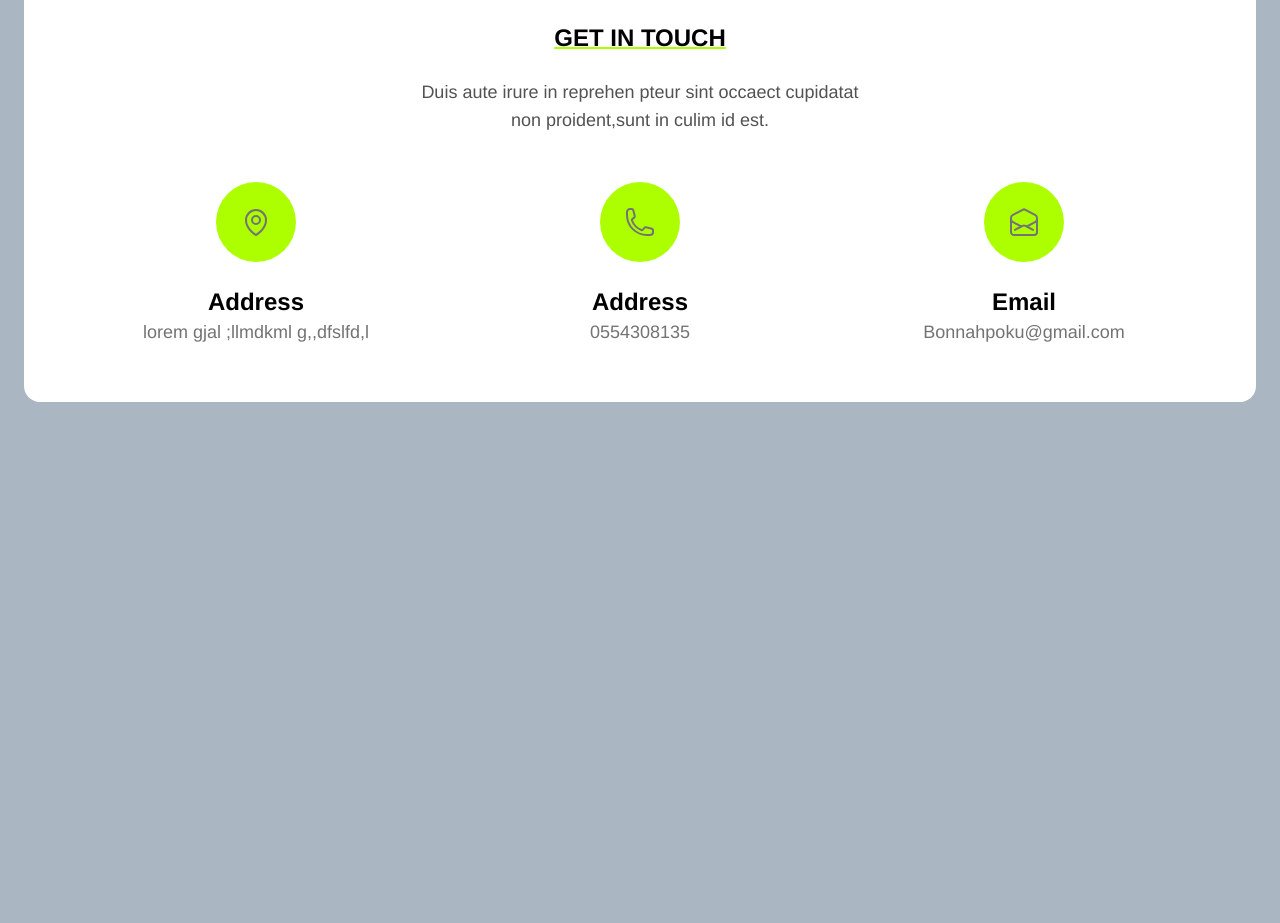
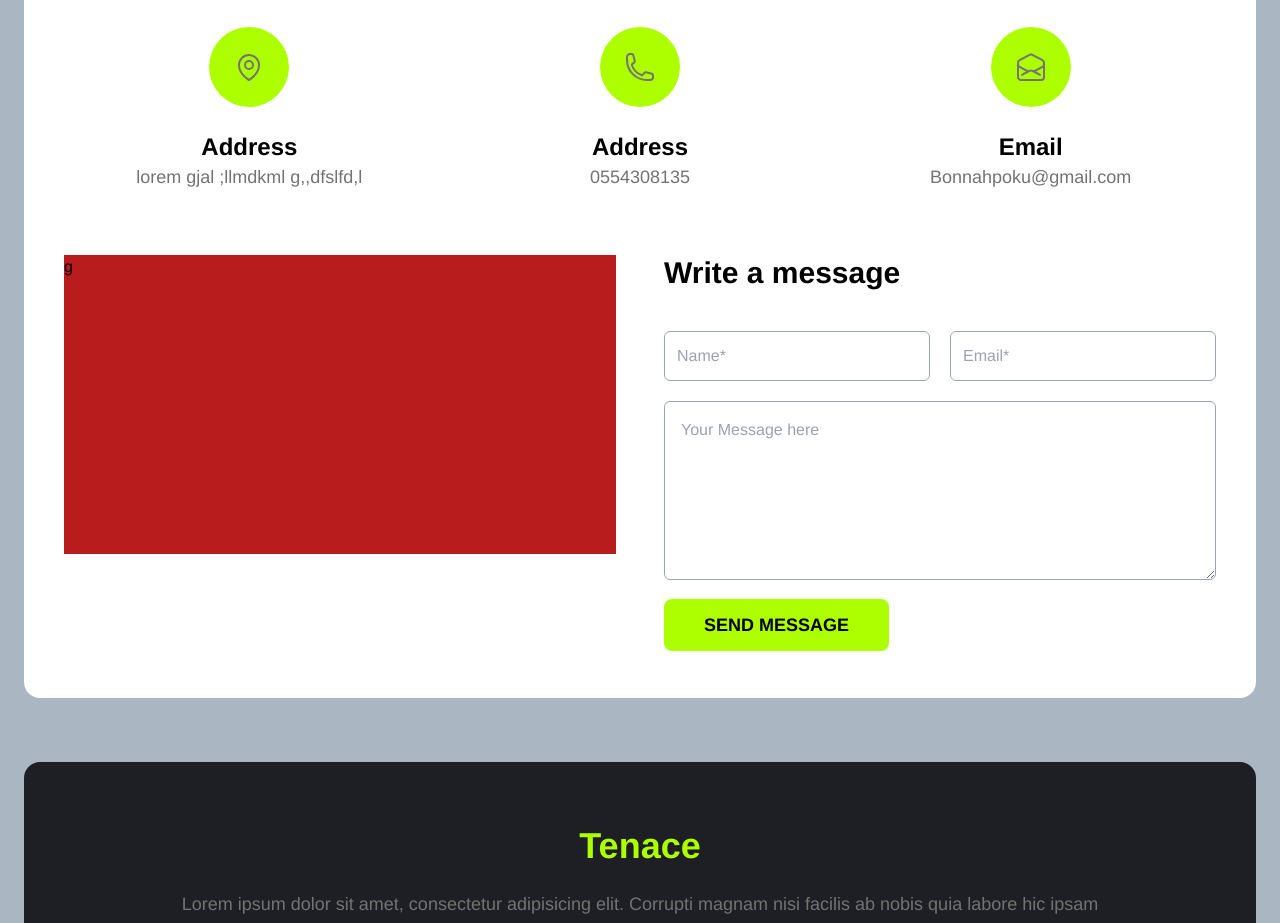
Before and after one commit to Bonnahjohn/julia, a Vue app: page / in a window 1280 px wide. Shown: the part 4900-5823 px from the top of the page. Before the commit the page ends 5302 px from the top, so only its background shows below. Built offline with nearby package versions, Linux system fonts and the light colour scheme.

Commit message:
the footer section is done

```diff
--- a/src/components/HomePage.vue
+++ b/src/components/HomePage.vue
@@ -17,7 +17,7 @@
 <!-- mmmmmmmmmmmmmmmmmmmmmmmmmmmmm hero section mmmmmmmmmmmmmmmm -->
  <section class=" bg-[#1e1f24] rounded-2xl py-14">
 <div class="flex flex-col justify-center text-center text-white">
-   <img :src="image" alt="hero image" class="lg:w-[20%] lg:h-[5%] w-40 rounded-[100%] mx-auto ">
+   <img :src="image" alt="hero image" class="lg:w-[20%] lg:h-[30%] w-40 rounded-[100%] mx-auto ">
    <br>
    <br>
           <p class=" font-bold  text-2xl "> Hello There, I'm </p>
@@ -267,8 +267,15 @@ I’m dedicated to building meaningful projects and delivering impactful solutio
     mmmmmmmmmmmmmmmmmmmmmmmmmmmmmmmmm -->
 <section class=" bg-white  py-14 mt-16 rounded-2xl lg:px-10 px-5">
   <h5 class="font-extrabold text-2xl text-center underline decoration-[#adff00] decoration-2">PORTFOLIO</h5>
-<br><p class="text-lg text-neutral-400 text-center">
+<br><p class="text-lg text-neutral-400 text-center hidden lg:visible">
   Showcasing a collection of work that demonstrates expertise and attention to detail.<br>
+  Every project is crafted  to deliver quality and drive impactful results.
+ </p>
+ <!-- mmmmmmmmmmmmmmmmmmmmmmmmmmmmmmmmm
+   for mobile only
+    mmmmmmmmmmmmmmmmmmmmmmmmmmmmmmmmm -->
+ <p class="text-lg text-neutral-400 text-center lg:hidden visible">
+  Showcasing a collection of work that demonstrates expertise and attention to detail.
   Every project is crafted  to deliver quality and drive impactful results.
  </p>
 
@@ -402,14 +409,14 @@ I’m dedicated to building meaningful projects and delivering impactful solutio
 <!-- mmmmmmmmmmmmmmmmmmmmmmmmmmmmmmmmm
       contact us
     mmmmmmmmmmmmmmmmmmmmmmmmmmmmmmmmm -->
-    <section class=" bg-white  py-14 mt-16 rounded-2xl lg:px-10 px-5">
+    <section class=" bg-white  py-36 mt-16 rounded-2xl lg:px-10 px-5">
       <h5 class="font-extrabold text-2xl text-center underline decoration-[#adff00] decoration-2">GET IN TOUCH</h5>
       <br><p class="text-lg text-neutral-600 text-center">
  Duis aute irure in reprehen pteur sint occaect cupidatat  <br>
  non proident,sunt in culim id est.
       </p>
 
-      <div class="grid lg:grid-cols-3 grid-rows-1 pt-12">
+      <div class="grid lg:grid-cols-3 grid-rows-1 pt-12 lg:gap-x-5  gap-y-4">
     <!-- mmmmmmmmmmmmmmmmmmmmmmmmmmmmmmmmm
       address
     mmmmmmmmmmmmmmmmmmmmmmmmmmmmmmmmm -->
@@ -457,7 +464,49 @@ I’m dedicated to building meaningful projects and delivering impactful solutio
     </div>
 
       </div>
+
+      <!-- mmmmmmmmmmmmmmmmmmmmmmmmmmmmmmmmm
+      the two grid  for the contact us
+      mmmmmmmmmmmmmmmmmmmmmmmmmmmmmmmmm -->
+      <div class="grid lg:grid-cols-2 grid-rows-1 gap-12 pt-16">
+<!-- mmmmmmmmmmmmmmmmmmmmmmmmmmmmmmmmm
+     the map
+      mmmmmmmmmmmmmmmmmmmmmmmmmmmmmmmmm -->
+<div class="bg-red-700 h-full w-full">
+g
+</div>
+<!-- mmmmmmmmmmmmmmmmmmmmmmmmmmmmmmmmm
+     the contact us form
+      mmmmmmmmmmmmmmmmmmmmmmmmmmmmmmmmm -->
+      <form >
+        <h6 class="text-3xl font-bold">Write a message</h6>
+        <div class="grid lg:grid-cols-2 grid-rows-1 lg:gap-x-5  gap-y-4 pt-10">
+          <input type="text" placeholder="Name*" class="border border-gray-400 rounded-md p-3">
+          <input type="email" placeholder="Email*" class="border border-gray-400 rounded-md p-3">
+        </div>
+        <textarea   class="border border-gray-400 rounded-md mt-5 w-full h-[60%] p-4 mb-3" placeholder="Your Message here"></textarea>
+
+        <!-- mmmmmmmmmmmmmmmmmmmmmmmmmmmmmmmmm
+     submit button
+      mmmmmmmmmmmmmmmmmmmmmmmmmmmmmmmmm -->
+        <button class="bg-[#adff00] hover:bg-opacity-50 hover:text-white px-10 py-3 font-bold text-lg rounded-lg">SEND MESSAGE</button>
+      </form>
+      </div>
     </section>
+
+<!-- mmmmmmmmmmmmmmmmmmmmmmmmmmmmmmmmm
+     footer
+      mmmmmmmmmmmmmmmmmmmmmmmmmmmmmmmmm -->
+    <section class=" bg-[#1e1f24]  py-16 mt-16 rounded-2xl lg:px-10 px-5">
+      <h6 class="text-[#adff00] text-4xl font-bold text-center">Tenace</h6> <br>
+      <p class="text-center text-lg text-neutral-500"> Lorem ipsum dolor sit amet, consectetur adipisicing elit. Corrupti magnam nisi facilis ab nobis quia labore hic ipsam <br> possimus ex eaque ullam totam illum laudantium molestiae natus</p>
+    </section>
+    <footer class="pt-6">
+      <div class="flex justify-between">
+        <p class="text-lg text-neutral-500">All rights reserved &copy; 2024 <strong class="font-bold">Tenace TechZone</strong></p>
+     <p class="text-lg text-neutral-500">Terms & Condition <span>Privacy Policy</span></p>
+      </div>
+    </footer>
     </main>
 </template>
 
```
Also changed, not shown: src/assets/images/hero.jpg.
